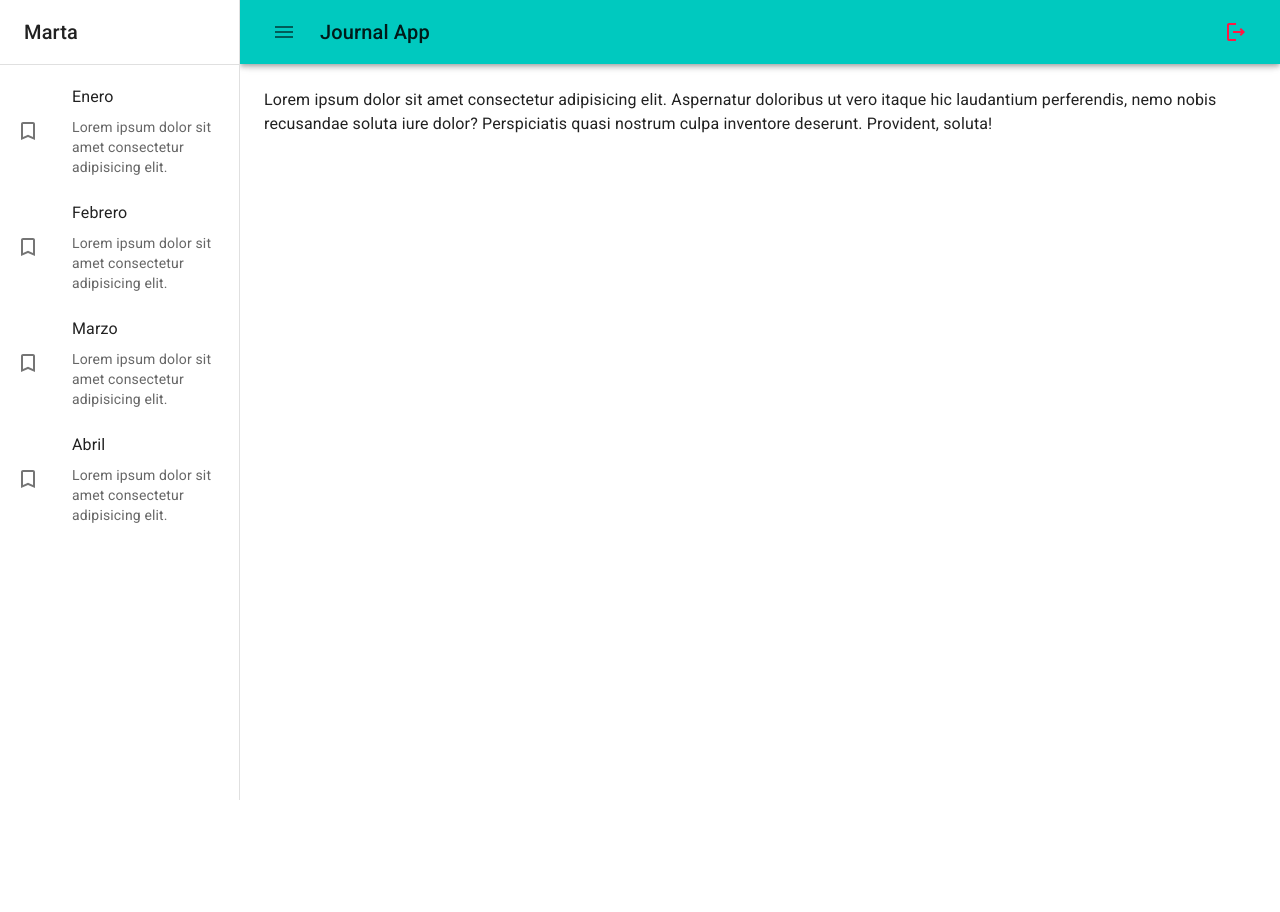
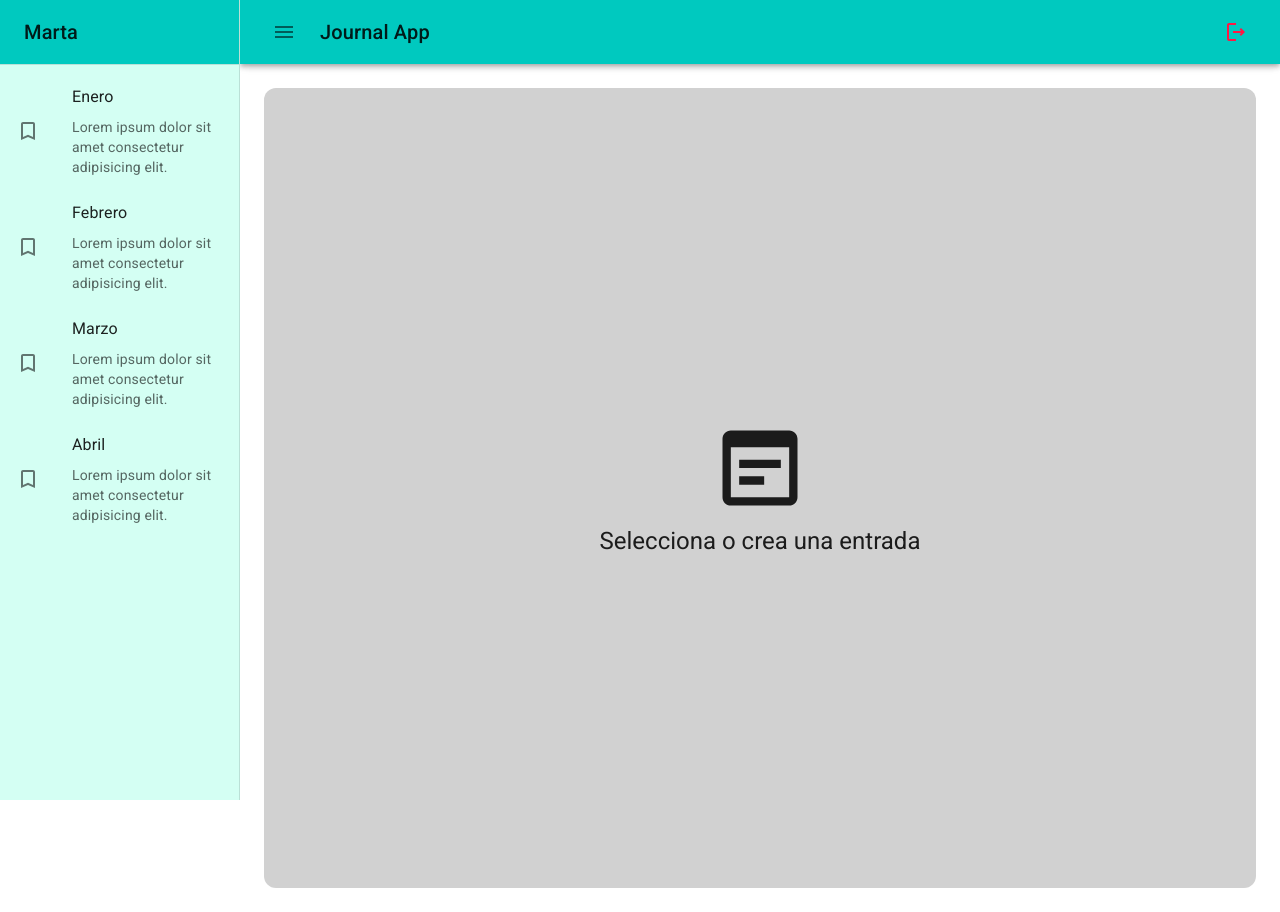
Before and after one commit to MartaArM/CursoReact, a React (Vite) app in the folder app7_journal/: page / in a window 1280 px wide. Before the commit the page ends 800 px from the top, so only its background shows below. Built offline with nearby package versions, Linux system fonts and the light colour scheme.

Commit message:
Probando colores y pantalla de ninguna nota seleccionada

```diff
--- a/app7_journal/src/journal/components/SideBar.jsx
+++ b/app7_journal/src/journal/components/SideBar.jsx
@@ -11,12 +11,13 @@ export const SideBar = () => {
         <Drawer
         variant='permanent'
         open
+
         sx = {{
             display: {xs: 'block'},
-            '& .MuiDrawer-paper': {boxSizing: 'border-box', width: 240}
+            '& .MuiDrawer-paper': {boxSizing: 'border-box', width: 240, backgroundColor: 'light.main'}
         }}
         >
-            <Toolbar>
+            <Toolbar sx={{backgroundColor: 'primary.main'}}>
                 {/* Titulo del menú lateral */}
                 <Typography variant='h6' noWrap component='div'>
                     Marta
--- a/app7_journal/src/journal/pages/JournalPage.jsx
+++ b/app7_journal/src/journal/pages/JournalPage.jsx
@@ -1,13 +1,11 @@
-import Typography from '@mui/material/Typography';
 import { JournalLayout } from '../layout/JournalLayout';
+import { NothingSelectedView } from '../view/NothingSelectedView';
 
 export const JournalPage = () => {
   return (
     // <Typography </JournalLayout>variant='h1'>JournalPage</Typography> // variant te pone para poner el estilo del elemento
     <JournalLayout>
-      <Typography>
-        Lorem ipsum dolor sit amet consectetur adipisicing elit. Aspernatur doloribus ut vero itaque hic laudantium perferendis, nemo nobis recusandae soluta iure dolor? Perspiciatis quasi nostrum culpa inventore deserunt. Provident, soluta!
-      </Typography>
+      <NothingSelectedView />
     </JournalLayout>
   )
 }
--- /dev/null
+++ b/app7_journal/src/journal/view/NothingSelectedView.jsx
@@ -0,0 +1,26 @@
+import { Wysiwyg } from "@mui/icons-material"
+import { Grid, Typography } from "@mui/material"
+
+export const NothingSelectedView = () => {
+  return (
+    <Grid
+      container
+      spacing={0}
+      direction = "column"
+      alignItems="center"
+      justifyContent="center"
+      sx = {{minHeight: '100vh', backgroundColor: 'gray.main', borderRadius:3}}
+    >
+        <Grid item xs={12}>
+            <Wysiwyg sx={{ fontSize:100}} />
+        </Grid>
+
+        <Grid item xs={12}>
+            <Typography  variant='h5'>
+                Selecciona o crea una entrada
+            </Typography>
+        </Grid>
+
+    </Grid>
+  )
+}
--- a/app7_journal/src/theme/theme.js
+++ b/app7_journal/src/theme/theme.js
@@ -10,6 +10,13 @@ export const theme = createTheme({
     secondary: {
       main: '#79f2de',
     },
+    gray: {
+      main: '#d1d1d1'
+    },
+    light: {
+      main: '#d4fff3'
+    }
+    ,
     error: {
       main: red.A400,
     },
```
